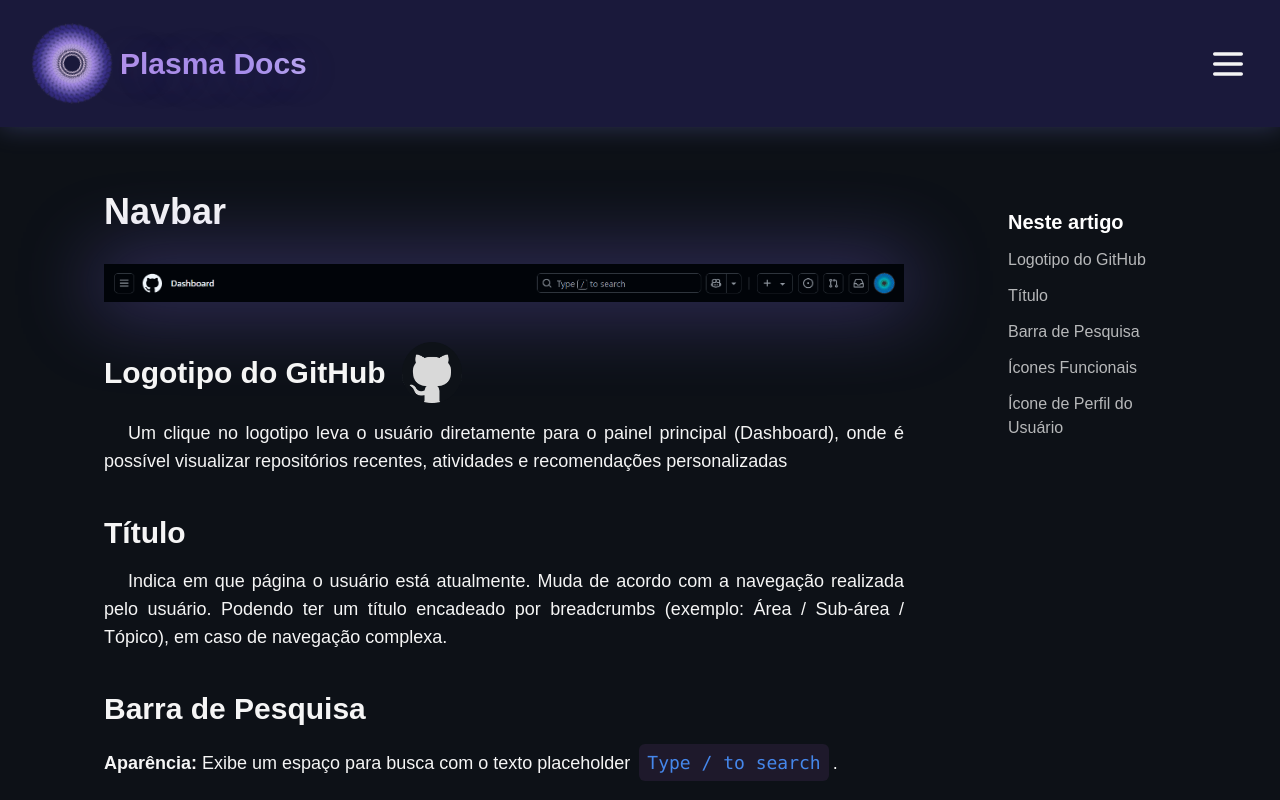
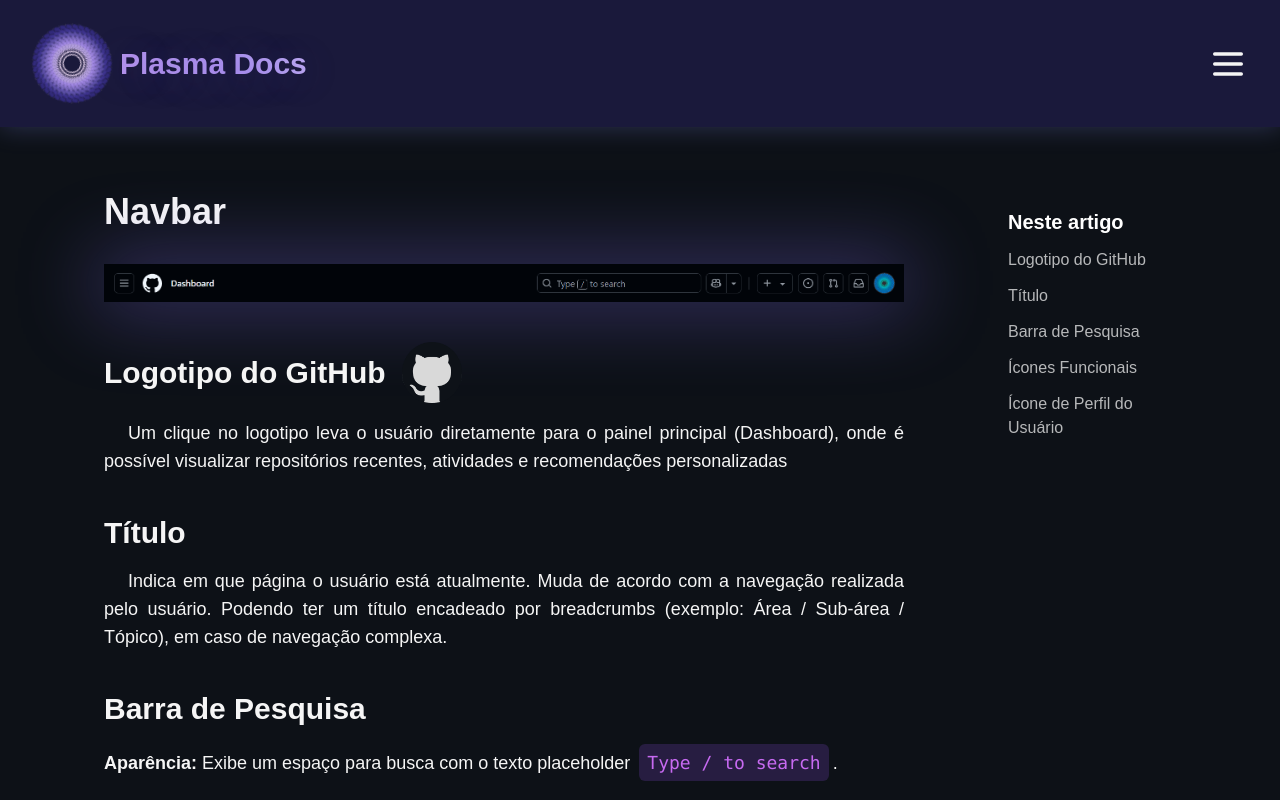
Before and after one commit to Plasma-Dev12/plasma-docs, a Next.js app: page /docs/interface-navigation/navbar in a window 1280 px wide. Shown: the top 800 px of the page. Built offline with nearby package versions, Linux system fonts and the light colour scheme; a web font is replaced by a local one.

Commit message:
:recycle: refactor: Change backgroundColor and Color in CodeHighligth

```diff
--- a/src/app/docs/interface-navigation/menu/page.tsx
+++ b/src/app/docs/interface-navigation/menu/page.tsx
@@ -249,7 +249,7 @@ export default function Menu() {
               <ListItem>
                 <Topic title="Descrição">
                   Os usuários podem procurar e instalar plugins que auxiliam no
-                  desenvolvimento, automação de tarefas, segurança,=
+                  desenvolvimento, automação de tarefas, segurança,
                   <CodeHighlight>
                     CI/CD Integração e Entrega Contínua
                   </CodeHighlight>
--- a/src/components/layout-elements/CodeHighlight.tsx
+++ b/src/components/layout-elements/CodeHighlight.tsx
@@ -1,5 +1,5 @@
 export default function CodeHighlight({children}: Readonly<{children: React.ReactNode}>) {
     return (
-        <code className="bg-[#1e192b] whitespace-nowrap leading-[40px] text-[#4587eb] rounded-md m-1 p-2">{children}</code>
+        <code className="bg-[#271d41] whitespace-nowrap leading-[40px] text-[#c76af1] rounded-md m-1 p-2">{children}</code>
     );
 }
```
